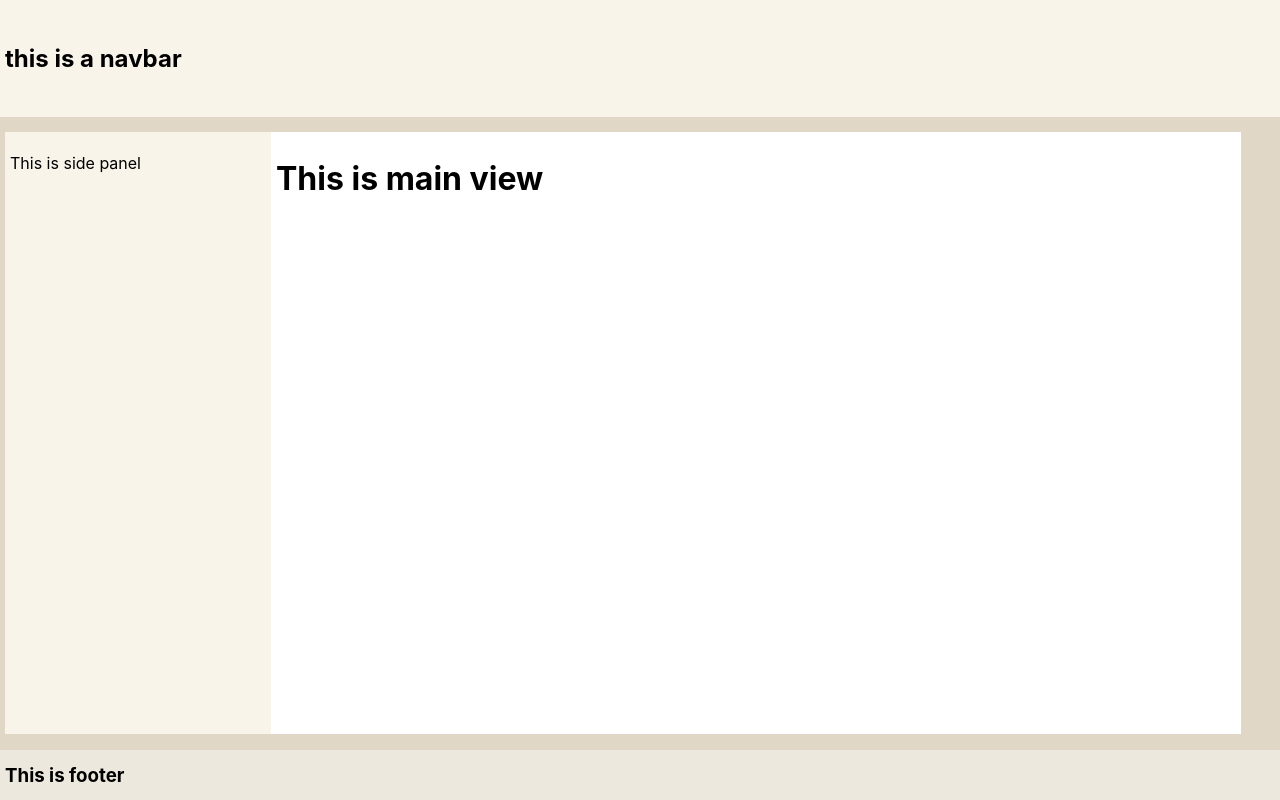
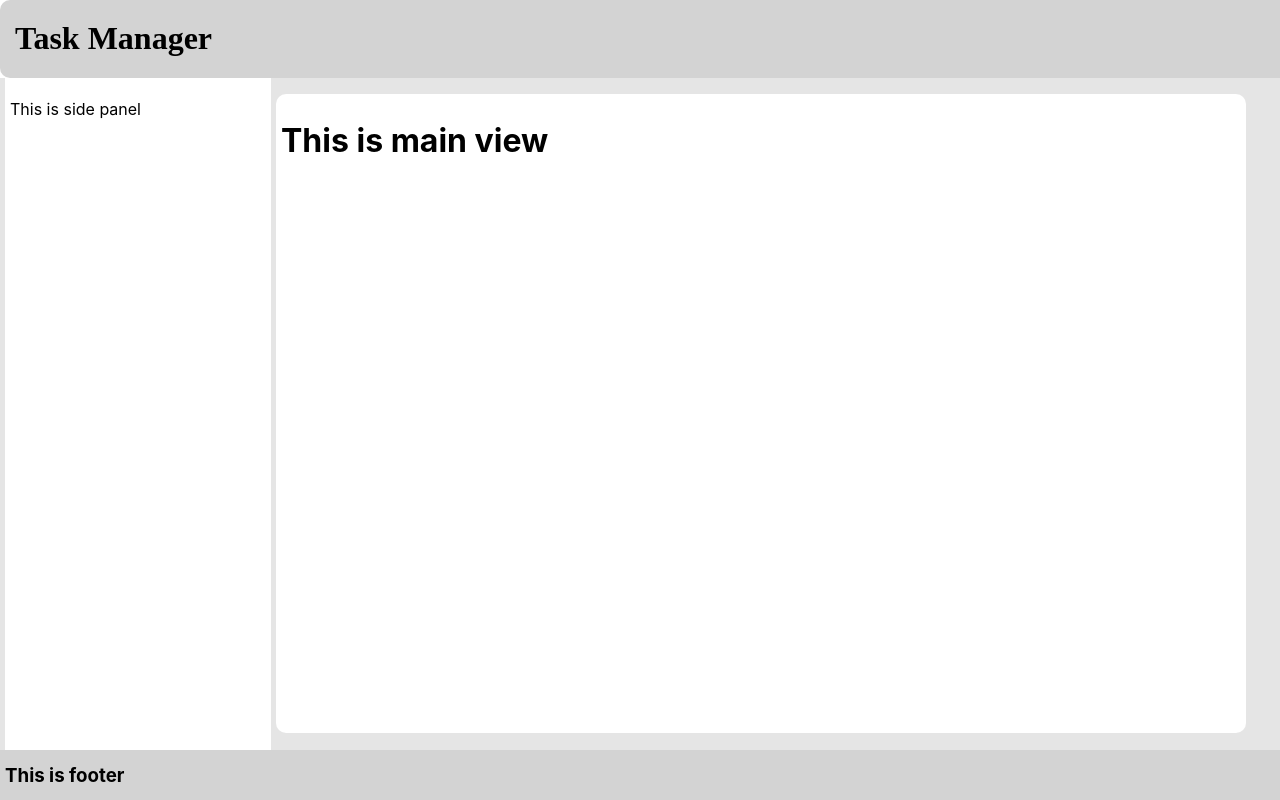
Before and after one commit to a-deep97/Task-manager, a React (Create React App) app in the folder task_manager_ui/: page /user in a window 1280 px wide. Built offline with nearby package versions, Linux system fonts and the light colour scheme.

Commit message:
Added grey shades for color code

```diff
--- a/task_manager_ui/src/static/css/content-view.css
+++ b/task_manager_ui/src/static/css/content-view.css
@@ -1,5 +1,6 @@
 .content-view{
-    background-color: var(--code1_color5);
+    background-color: var(--code1_color6);
+    border-radius: 10px;
     display: inherit;
     flex-direction: column;
     align-items: flex-start;
@@ -7,4 +8,5 @@
     height: 95%;
     width: 75%;
     margin-right: 5px;
+    margin-left: 5px;
 }
--- a/task_manager_ui/src/static/css/footer.css
+++ b/task_manager_ui/src/static/css/footer.css
@@ -1,6 +1,6 @@
 .footer{
     display: inherit;
-    background-color: var(--code1_color3);
+    background-color: var(--code1_color4);
     align-items: center;
     width: 100%;
     height: 5vh;
--- a/task_manager_ui/src/static/css/main-container.css
+++ b/task_manager_ui/src/static/css/main-container.css
@@ -1,8 +1,8 @@
 .main-container{
-    background-color: var(--code1_color2);
+    background-color: var(--code1_color5);
     display: inherit;
     align-items: center;
     width: 100%;
-    height: 80vh;
+    height: 85vh;
     padding: 5px;
 }
--- a/task_manager_ui/src/static/css/navbar.css
+++ b/task_manager_ui/src/static/css/navbar.css
@@ -1,9 +1,24 @@
 .top-navbar{
     background-color: var(--code1_color4);
+    border-radius: 10px;
     display: inherit;
     align-items: center;
     width: 100%;
-    height: 15vh;
+    height: 10vh;
     padding-left: 5px;
     padding-right: 5px;
 }
+.navbar-links{
+    display:inherit;
+    margin-left: 10px;
+    align-items: center;
+}
+.navbar-links a{
+    margin-left: 5px;
+    margin-right: 5px;
+}
+#title{
+    font-family: cursive;
+    font-size: xx-large;
+    font-weight: bold;
+}
--- a/task_manager_ui/src/static/css/side-panel.css
+++ b/task_manager_ui/src/static/css/side-panel.css
@@ -1,10 +1,10 @@
 .side-panel{
-    background-color: var(--code1_color4);
+    background-color: var(--code1_color6);
     display: inherit;
     flex-direction: column;
     align-items: flex-start;
     padding: 5px;
     height: 100%;
     width: 20%;
-    height: 95%;
+    height: 100%;
 }
--- a/task_manager_ui/src/static/css/variables.css
+++ b/task_manager_ui/src/static/css/variables.css
@@ -1,7 +1,8 @@
 :root{
-    --code1_color1: #579BB1;
-    --code1_color2: #E1D7C6;
-    --code1_color3: #ECE8DD;
-    --code1_color4: #F8F4EA;
-    --code1_color5: white;
+    --code1_color1: black;
+    --code1_color2: #5F6D7A;
+    --code1_color3: #708090;
+    --code1_color4: #D3D3D3;
+    --code1_color5: #E5E5E5;
+    --code1_color6: white;
 }
--- a/task_manager_ui/src/static/js/components/navbar.js
+++ b/task_manager_ui/src/static/js/components/navbar.js
@@ -5,7 +5,9 @@ class Navbar extends Component{
     render(){
         return(
             <div className="top-navbar">
-                <h2>this is a navbar</h2>
+                <div className="navbar-links">
+                    <div id="title">Task Manager</div>
+                </div>
             </div>
         );
     }
```
